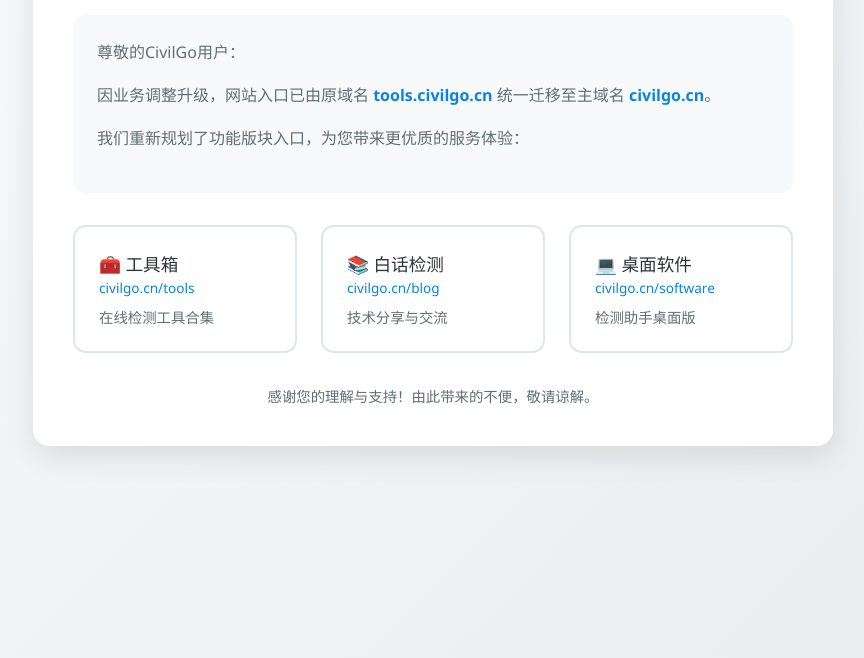
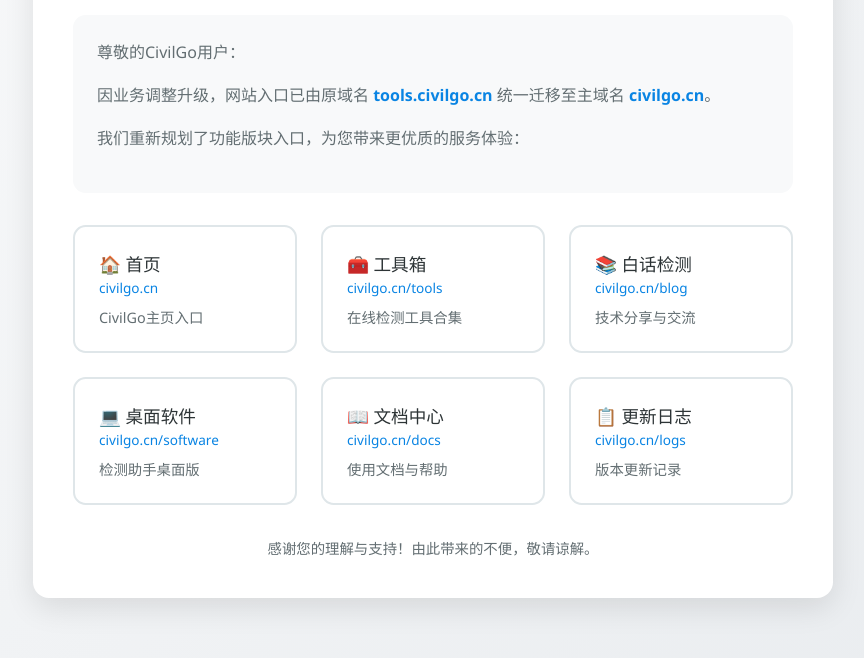
Before and after one commit to lzb446703678/civilgohelp.github.io, a plain HTML site: page index.html in a window 1280 px wide. Shown: the part 134-792 px from the top of the page, without its empty margins (207-1071 px from the left). Drawn offline with Linux system fonts and the light colour scheme.

Commit message:
Update index.html

```diff
--- a/index.html
+++ b/index.html
@@ -141,6 +141,13 @@
 
         <div class="links">
             <div class="link-card">
+                <a href="https://civilgo.cn">
+                    <div class="link-title">🏠 首页</div>
+                    <span class="url">civilgo.cn</span>
+                    <p style="margin-top:0.5rem;color:#636e72;font-size:0.9em">CivilGo主页入口</p>
+                </a>
+            </div>
+            <div class="link-card">
                 <a href="https://civilgo.cn/tools">
                     <div class="link-title">🧰 工具箱</div>
                     <span class="url">civilgo.cn/tools</span>
@@ -161,6 +168,20 @@
                     <p style="margin-top:0.5rem;color:#636e72;font-size:0.9em">检测助手桌面版</p>
                 </a>
             </div>
+            <div class="link-card">
+                <a href="https://civilgo.cn/docs">
+                    <div class="link-title">📖 文档中心</div>
+                    <span class="url">civilgo.cn/docs</span>
+                    <p style="margin-top:0.5rem;color:#636e72;font-size:0.9em">使用文档与帮助</p>
+                </a>
+            </div>
+            <div class="link-card">
+                <a href="https://civilgo.cn/logs">
+                    <div class="link-title">📋 更新日志</div>
+                    <span class="url">civilgo.cn/logs</span>
+                    <p style="margin-top:0.5rem;color:#636e72;font-size:0.9em">版本更新记录</p>
+                </a>
+            </div>
         </div>
 
         <p class="notice">感谢您的理解与支持！由此带来的不便，敬请谅解。</p>
```
